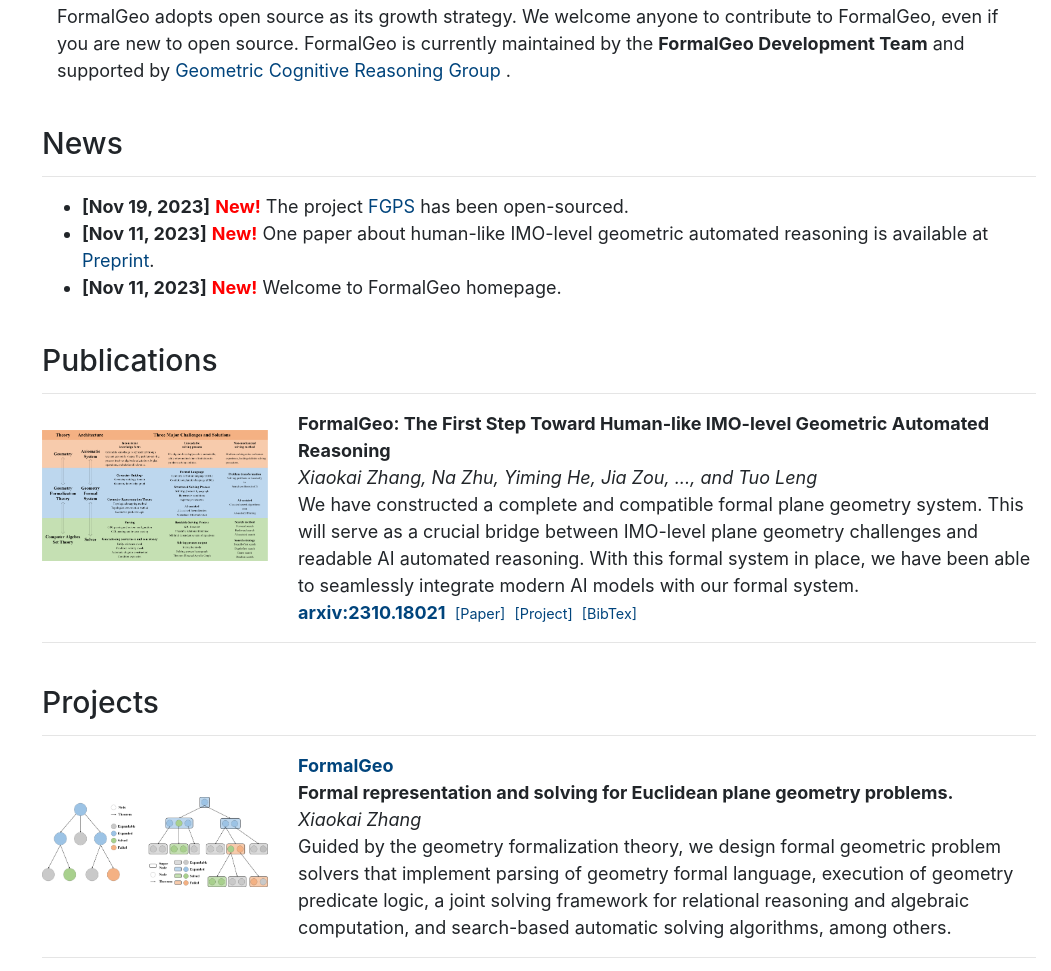
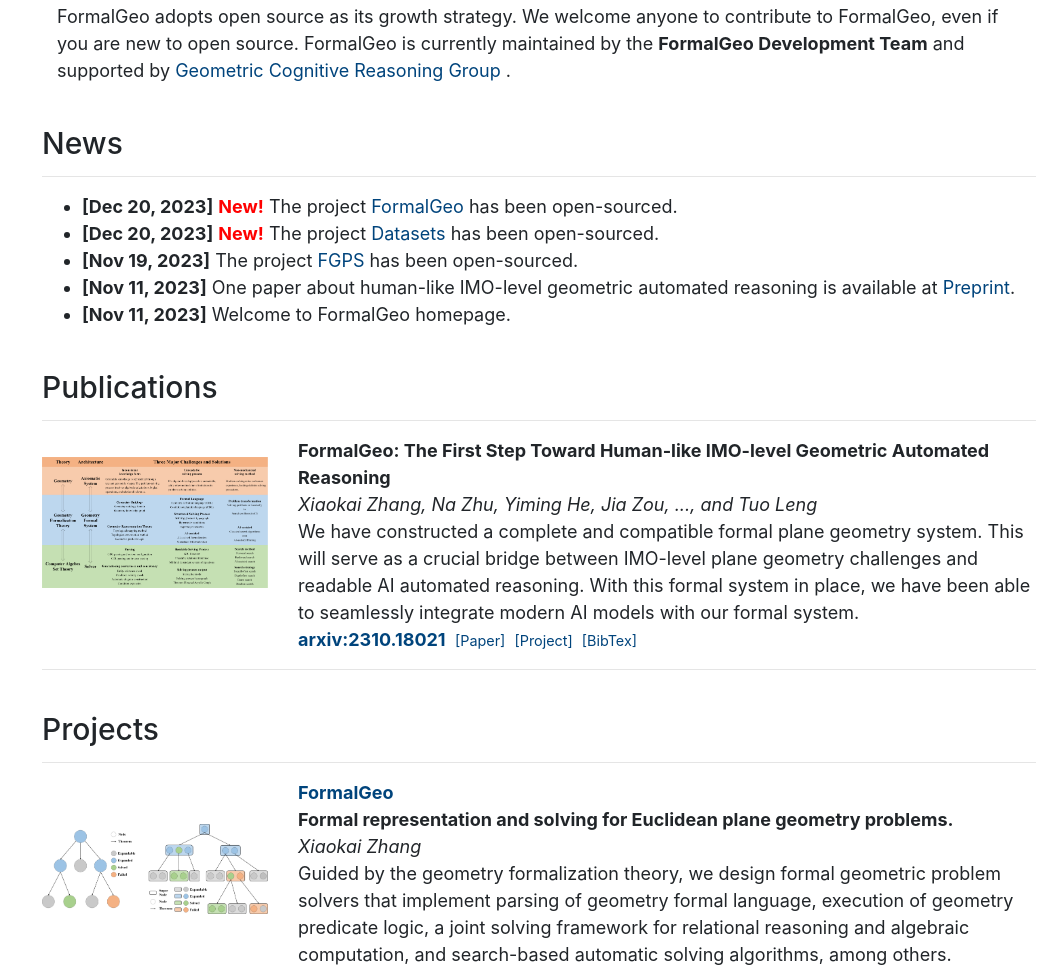
Before and after one commit to FormalGeo/formalgeo.github.io, a plain HTML site: page index.html in a window 1280 px wide. Shown: the part 873-1844 px from the top of the page, without its empty margins (229-1280 px from the left). Drawn offline with nearby package versions, Linux system fonts and the light colour scheme.

Commit message:
update news

```diff
--- a/index.html
+++ b/index.html
@@ -144,19 +144,26 @@
     <hr>
     <ul>
         <li>
+            <strong>[Dec 20, 2023]</strong>
+            <strong style="color: red; ">New!</strong>
+            The project <a href="https://github.com/FormalGeo/FormalGeo" target="_blank">FormalGeo</a> has been open-sourced.
+        </li>
+        <li>
+            <strong>[Dec 20, 2023]</strong>
+            <strong style="color: red; ">New!</strong>
+            The project <a href="https://github.com/FormalGeo/Datasets" target="_blank">Datasets</a> has been open-sourced.
+        </li>
+        <li>
             <strong>[Nov 19, 2023]</strong>
-            <strong style="color: red; ">New!</strong>
             The project <a href="https://github.com/BitSecret/FGPS" target="_blank">FGPS</a> has been open-sourced.
         </li>
         <li>
             <strong>[Nov 11, 2023]</strong>
-            <strong style="color: red; ">New!</strong>
             One paper about human-like IMO-level geometric automated reasoning is available at
             <a href="https://arxiv.org/abs/2310.18021" target="_blank">Preprint</a>.
         </li>
         <li>
             <strong>[Nov 11, 2023]</strong>
-            <strong style="color: red; ">New!</strong>
             Welcome to FormalGeo homepage.
         </li>
     </ul>
```
